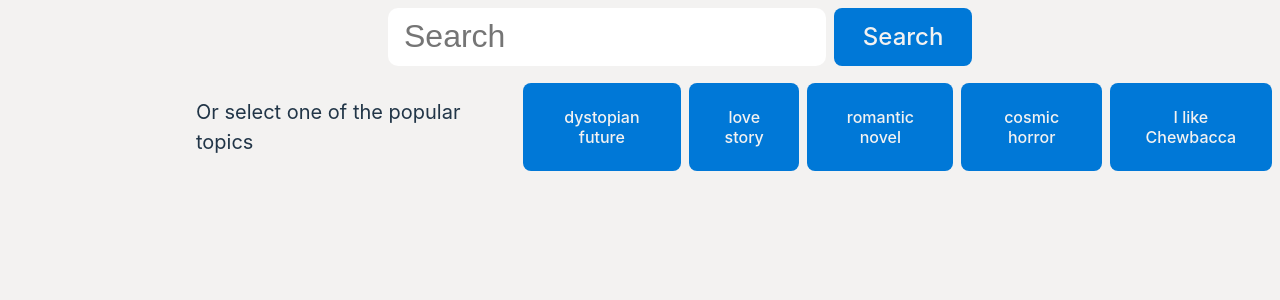
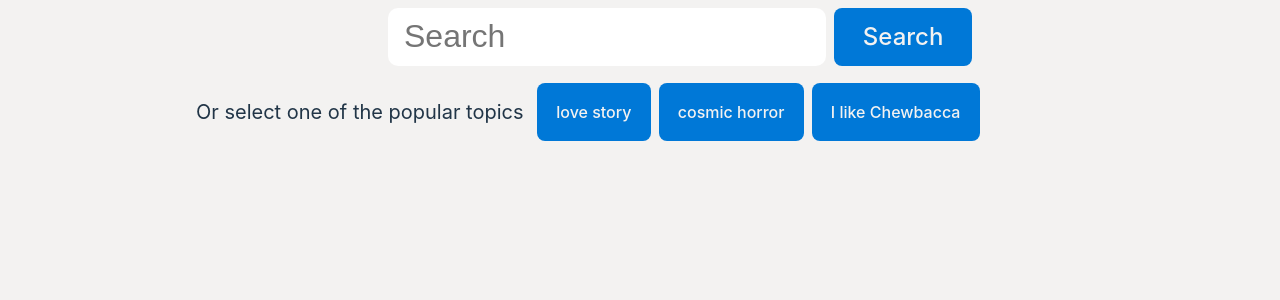
Before and after one commit to ips-ag/demo-rag-azure-ai-search, a React (Vite) app in the folder src/app/ClientApp/: page / in a window 1280 px wide. Shown: the top 300 px of the page. Built offline with nearby package versions, Linux system fonts and the light colour scheme.

Commit message:
Update popular topics (#9)
Co-authored-by: Uroš Miletić <uros.miletic_c@sandvik.com>

```diff
--- a/src/app/ClientApp/src/App.tsx
+++ b/src/app/ClientApp/src/App.tsx
@@ -18,7 +18,7 @@ function App() {
     <div className="app-body">
       <Search onSearchResultChange={handleSearchResultChange} query={query} />
       <Recommendations
-        phrases={['dystopian future', 'love story', 'romantic novel', 'cosmic horror', 'I like Chewbacca']}
+        phrases={['love story', 'cosmic horror', 'I like Chewbacca']}
         onPhraseSelect={onPhraseSelect}
       />
       <SearchResult text={searchResult} />
```
